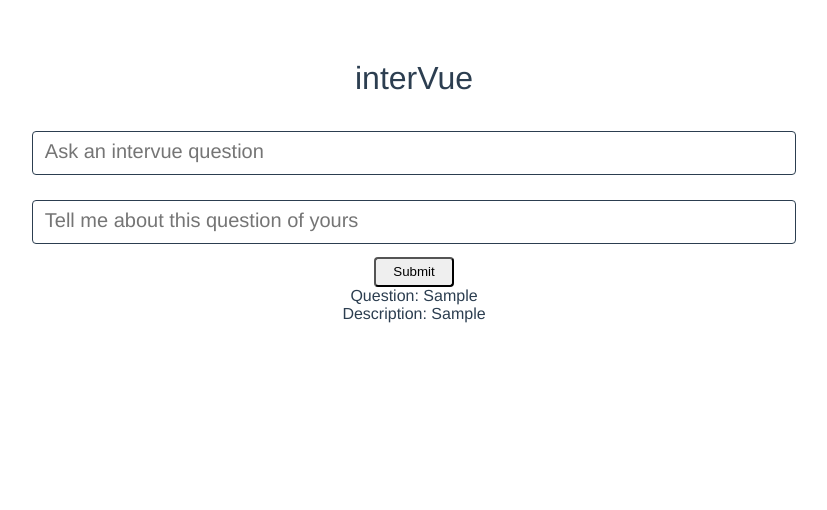
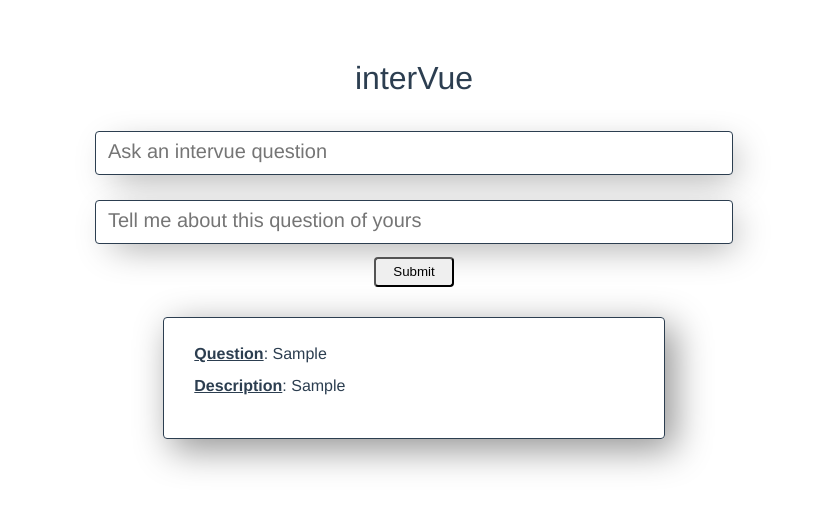
Before and after one commit to chelletuerk/interVue, a Vue app: page / in a window 1280 px wide. Both pictures are taken after typing "Sample", "Sample" into the empty fields and a click on the button "Submit". Shown: the top 510 px of the page, without its empty margins (226-1053 px from the left). Built offline with nearby package versions, Linux system fonts and the light colour scheme.

Commit message:
add style to question cards

```diff
--- a/src/components/Button.vue
+++ b/src/components/Button.vue
@@ -29,4 +29,6 @@
     background-color: gray;
     color: white;
   }
+
+
 </style>
--- a/src/components/Display.vue
+++ b/src/components/Display.vue
@@ -4,8 +4,8 @@
       class="display"
       v-for="question in questions"
       :key="question.title">
-        Question: {{ question.title }} <br/>
-        Description: {{ question.body }}
+        <u><b>Question</b></u>: {{ question.title }} <br/>
+        <u><b>Description</b></u>: {{ question.body }}
     </div>
   </div>
 </template>
@@ -17,3 +17,25 @@ import Vue from 'vue'
     name: 'Display',
   }
 </script>
+
+<style scoped>
+  .display {
+    height: 100px;
+    width: 35%;
+    min-width: 240px;
+    border: solid #2c3e50 1px;
+    border-radius: 4px;
+    margin: auto;
+    margin-top: 30px;
+    -webkit-box-shadow: 9px 10px 36px 1px rgba(0,0,0,0.42);
+    box-shadow: 9px 10px 36px 1px rgba(0,0,0,0.42);
+    padding-top: 20px;
+    padding-left: 30px;
+    padding-right: 27px;
+    text-align: left;
+    word-wrap: break-word;
+    overflow-y: scroll;
+    line-height: 2;
+  }
+
+</style>
--- a/src/components/Question.vue
+++ b/src/components/Question.vue
@@ -55,12 +55,15 @@ export default {
   }
 
   .title-input, .body-input {
-    width: 60%;
-    min-width: 200px;
+    width: 50%;
+    min-width: 330px;
     height: 5vh;
     margin: 1%;
     border-radius: 4px;
     border: solid #2c3e50 1px;
+    -webkit-box-shadow: 9px 10px 36px -9px rgba(0,0,0,0.42);
+    -moz-box-shadow: 9px 10px 36px -9px rgba(0,0,0,0.42);
+    box-shadow: 9px 10px 36px -9px rgba(0,0,0,0.42);
   }
 
   input::placeholder {
```
